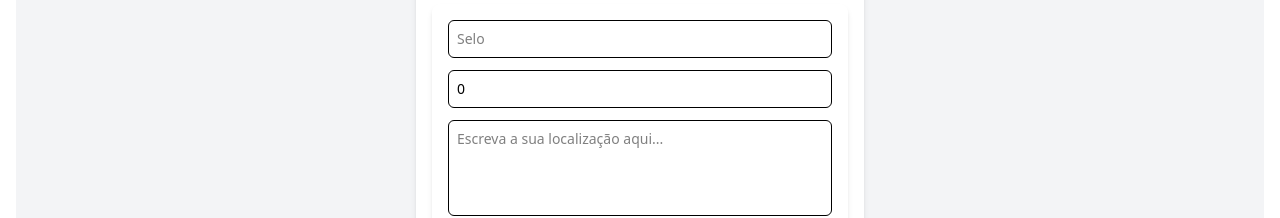
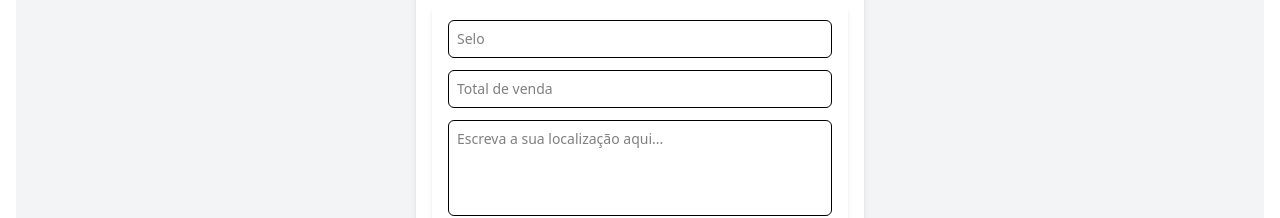
Before and after one commit to lamatmed/Tweighida, a Next.js app: page /notes in a window 1280 px wide. Both pictures are taken after typing "Sample" into the empty fields and a click on the button "Adicionar uma nota". Shown: the part 450-668 px from the top of the page. Built offline with nearby package versions, Linux system fonts and the light colour scheme; no server answers.

Commit message:
first commit traduit

```diff
--- a/src/app/components/NewNoteForm.tsx
+++ b/src/app/components/NewNoteForm.tsx
@@ -5,7 +5,17 @@ import { addNote } from '../actions/noteActions';
 const NewNoteForm = () => {
   const [content, setContent] = useState('')
   const [title, setTitle] = useState('')
-  const [venda, setVenda] = useState(0)
+  const [venda, setVenda] = useState<number | "">(""); // Permet les valeurs vides
+
+  <input
+    type="number"
+    value={venda}
+    onChange={(e) => setVenda(e.target.value === "" ? "" : Number(e.target.value))}
+    placeholder="Total de venda"
+    className="w-full p-2 border rounded-md focus:outline-none focus:ring-2 focus:ring-blue-500 text-sm"
+    required
+  />
+
   const [pdfFile, setPdfFile] = useState<File | null>(null) // État pour le fichier PDF
   const [loading, setLoading] = useState(false)
   const [showForm, setShowForm] = useState(false)
@@ -75,11 +85,12 @@ const NewNoteForm = () => {
           <input
   type="number"
   value={venda}
-            onChange={(e) => setVenda(Number(e.target.value) ||0)} // Corrigé ici
+  onChange={(e) => setVenda(e.target.value === "" ? "" : Number(e.target.value))}
   placeholder="Total de venda"
   className="w-full p-2 border rounded-md focus:outline-none focus:ring-2 focus:ring-blue-500 text-sm"
   required
 />
+
 
           {/* Champ pour le contenu */}
           <textarea
```
Lines whose indentation alone changed are shown as unchanged.
